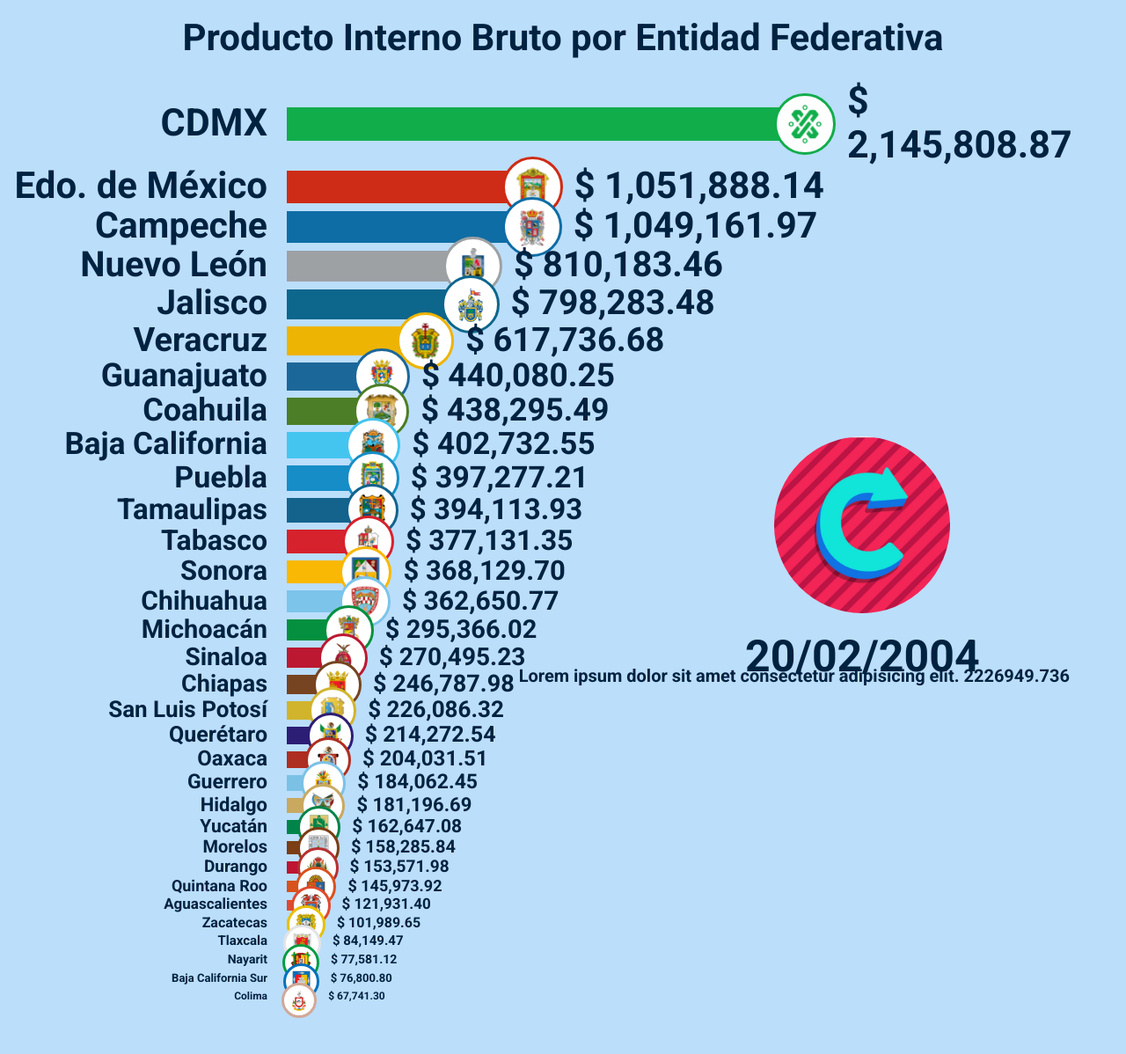
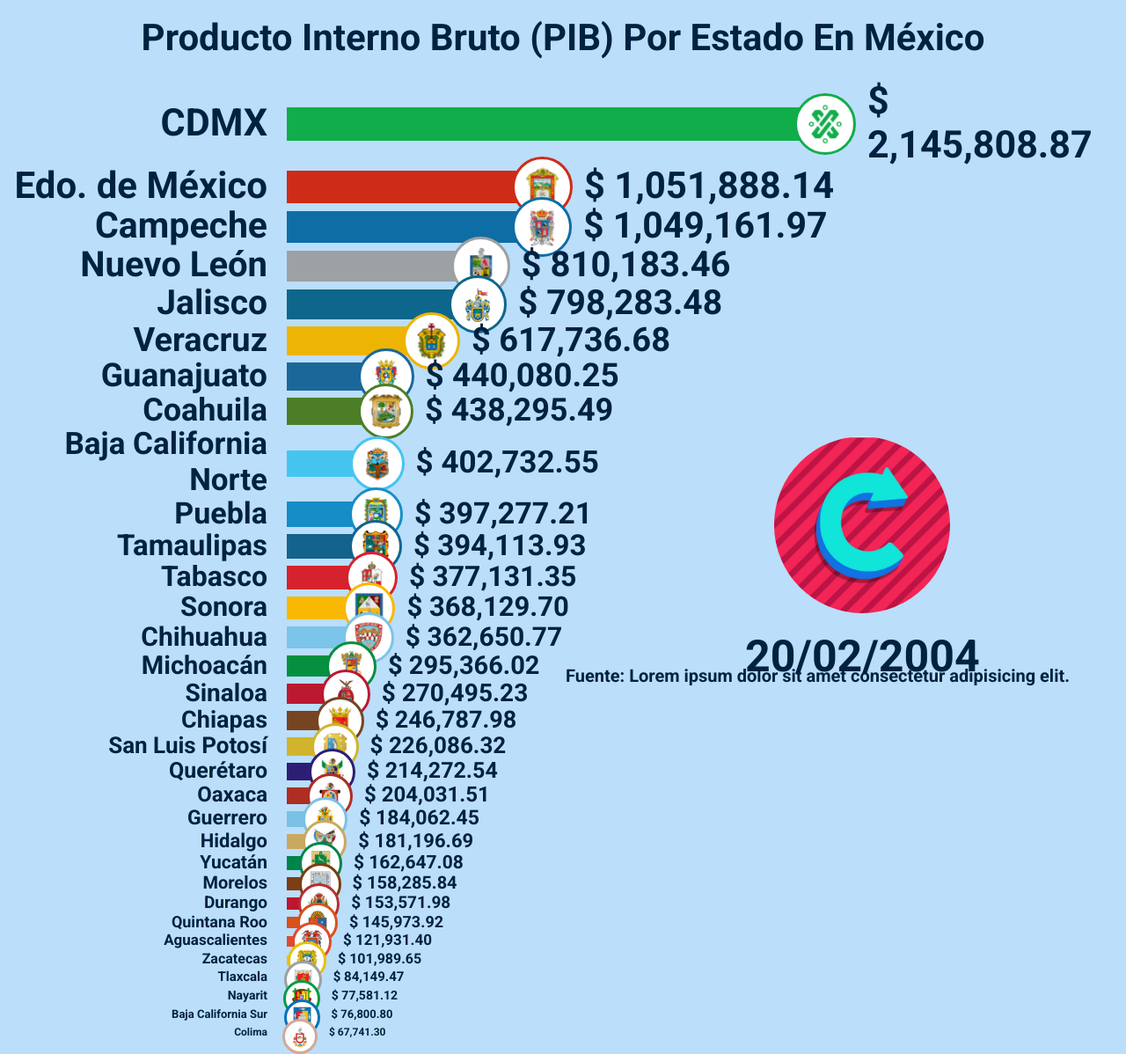
Before and after one commit to olivierpaulcris/graphyx, a plain HTML site: page index.html in a window 1280 px wide. Shown: the whole page at 88% size. Before the commit the page ends 1157 px from the top, so only its background shows below. Drawn offline with nearby package versions, Linux system fonts and the light colour scheme.

Commit message:
Nuevos cambios en los calculos.

```diff
--- a/index.html
+++ b/index.html
@@ -12,7 +12,7 @@
 </head>
 <body ng-app="myApp" ng-controller="myCtrl">
     <div style="width: 100%; margin: 0 auto;">
-        <h1 class="title-graph">Producto Interno Bruto por Entidad Federativa</h1>
+        <h1 class="title-graph">Producto Interno Bruto (PIB) Por Estado En México</h1>
 
         <div class="flex-container" ng-repeat="(i, state) in states | orderBy: '-value'">
             <div class="title-container">
@@ -38,8 +38,7 @@
     <div id="source-data">
         <p>
             <strong>
-                Lorem ipsum dolor sit amet consectetur adipisicing elit.
-                {{maxValue}}
+                Fuente: Lorem ipsum dolor sit amet consectetur adipisicing elit.
             </strong>
         </p>
     </div>
--- a/js/angular.js
+++ b/js/angular.js
@@ -33,7 +33,7 @@ app.controller('myCtrl', function($scope, $timeout) {
       ]
     },
     {
-      name:'Baja California',
+      name:'Baja California Norte',
       value: 0,
       color: "#44c5f0",
       class:'baja-california',
@@ -711,7 +711,7 @@ app.controller('myCtrl', function($scope, $timeout) {
     {
       name:'Tlaxcala',
       value: 0,
-      color: "#e3e4e6",
+      color: "#9da1a4",
       class:'tlaxcala',
       values: [
         {name: '2003', value: 83254.186},
@@ -822,27 +822,22 @@ app.controller('myCtrl', function($scope, $timeout) {
 
   function myLoop() {
     timer = $timeout(function () {
-        console.log("Timeout executed", Date.now());
     }, 100);
 
     timer.then(function () {
-      console.log("Timer resolved!");
-
-      data.forEach(function(state, a) {
-        if(maxValue < data[a].values[year+1].value) {
-          maxValue = data[a].values[year+1].value;
-        }
-      });
-
-      $scope.maxValue = maxValue;
-
       $scope.date.setDate(date.getDate() + 1);
 
       data.forEach(function(state, a) {
         state.value = first == true ? data[a].values[year].value : state.value;
         value = state.value + ((data[a].values[(year+1)].value - data[a].values[year].value) / 365);
         state.value = value > 0 ? value : 0;
+
+        if(maxValue < state.value) {
+          maxValue = state.value;
+        }
       });
+
+      $scope.maxValue = maxValue;
 
       if(first == true) first = false;
 
--- a/style.css
+++ b/style.css
@@ -2,6 +2,7 @@ body {
     background-color: #bbdefb;
     font-family: 'Roboto', sans-serif;
     color: #002241;
+    transition: width 2s;
 }
 
 .flex-container {
@@ -392,7 +393,7 @@ h1 {
 
 .tlaxcala::-webkit-slider-thumb {
     background-image: url('images/tlaxcala-logo.png');
-    border: 3px solid #e3e4e6;
+    border: 3px solid #9da1a4;
 }
 
 .veracruz::-webkit-slider-thumb {
```
